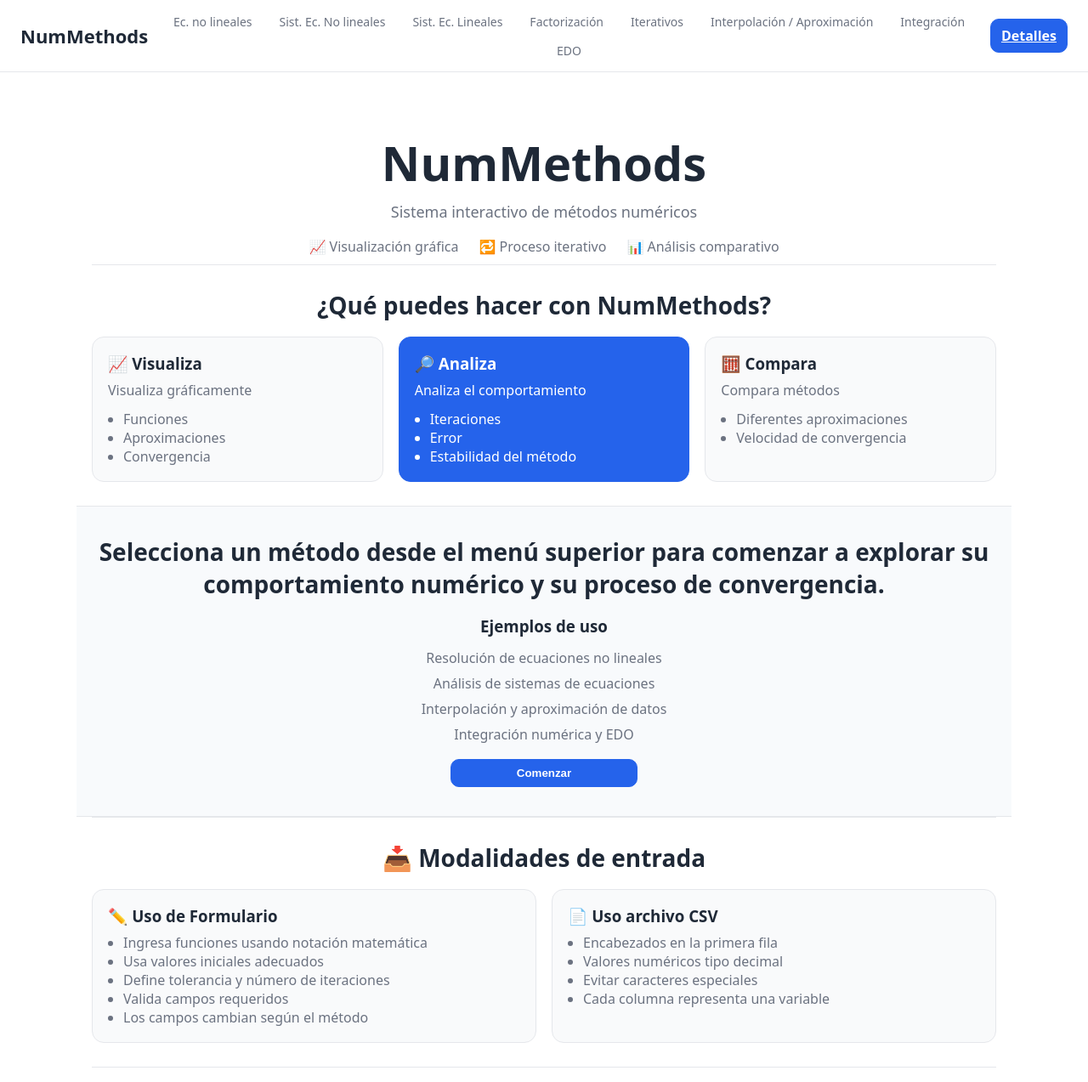
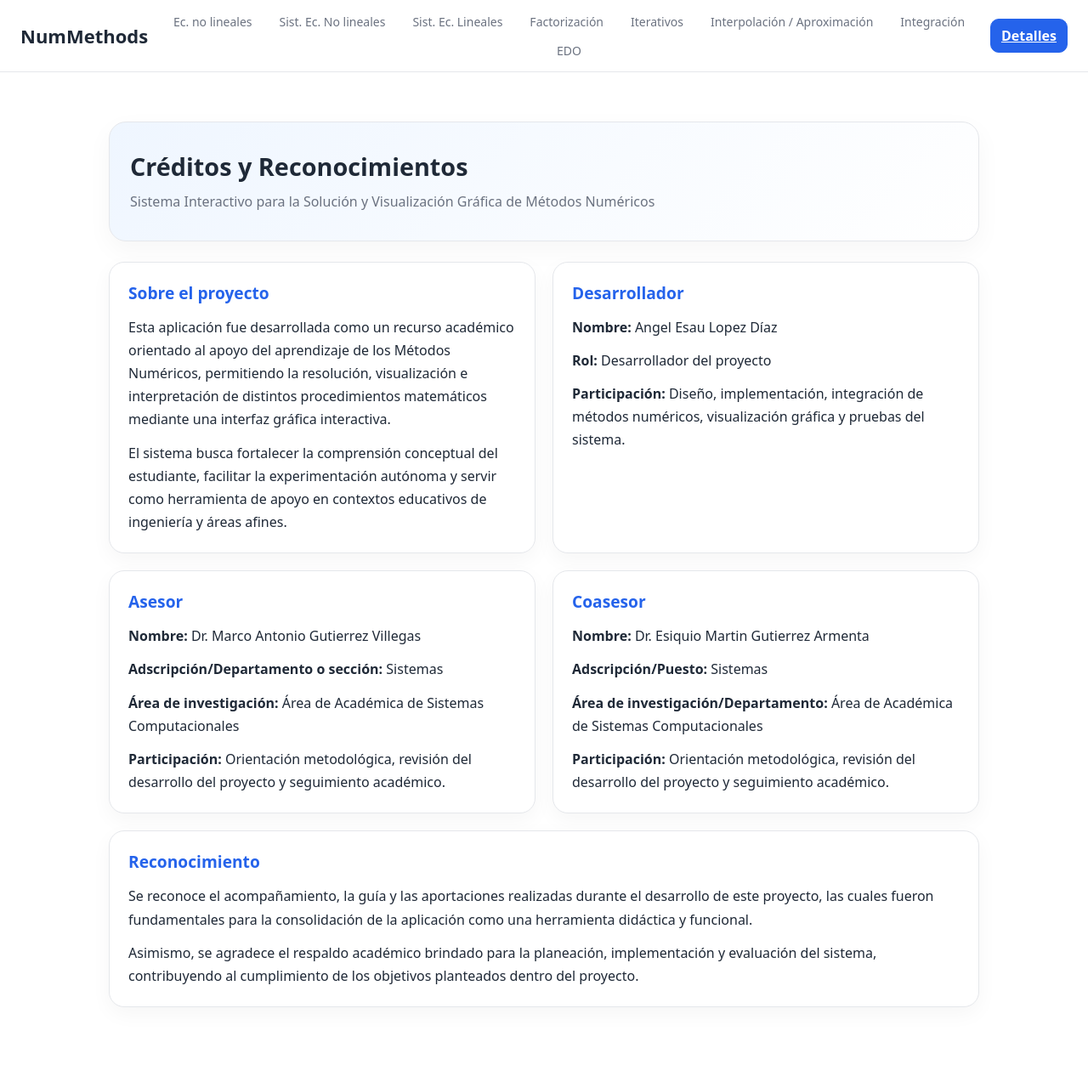
Before and after one commit to Agllpz73/MN_GUI, a Flask app: page / in a window 1280 px wide. Shown: the whole page at 85% size. Run offline with Flask 3, Linux system fonts and the light colour scheme; some libraries are stand-ins or nearby versions.

Commit message:
Update_presentación: se agrego información inicial de datos de presentación

```diff
--- a/nummethods/routes.py
+++ b/nummethods/routes.py
@@ -30,9 +30,12 @@ Se utiliza un Blueprint para organizar las rutas relacionadas con la funcionalid
 """
 main_bp = Blueprint("main", __name__)
 
-@main_bp.get("/")
+@main_bp.get("/home")
 def home():
     return render_template("home.html")
+@main_bp.get("/")
+def creditos():
+    return render_template("creditos.html")
 
 @main_bp.get("/ec-no-lineales")
 def non_linear_eq():
--- a/nummethods/static/css/main.css
+++ b/nummethods/static/css/main.css
@@ -1695,3 +1695,87 @@ html, body{
   font-size: 13px;
   overflow-x: auto;
 }
+/* =========================
+   CRÉDITOS / RECONOCIMIENTOS
+========================= */
+
+.credits-page {
+  padding: 32px 20px 48px;
+}
+
+.credits-wrapper {
+  max-width: 1100px;
+  margin: 0 auto;
+}
+
+.credits-hero {
+  background: linear-gradient(135deg, #eff6ff, #ffffff);
+  border: 1px solid var(--line);
+  border-radius: 20px;
+  padding: 32px 24px;
+  margin-bottom: 24px;
+  box-shadow: 0 10px 30px rgba(0, 0, 0, 0.04);
+}
+
+.credits-title {
+  margin: 0 0 10px;
+  font-size: clamp(1.8rem, 2vw, 2.5rem);
+  color: var(--text);
+}
+
+.credits-subtitle {
+  margin: 0;
+  color: var(--muted);
+  font-size: 1rem;
+  line-height: 1.6;
+}
+
+.credits-grid {
+  display: grid;
+  grid-template-columns: repeat(2, minmax(280px, 1fr));
+  gap: 20px;
+}
+
+.credits-card {
+  background: #fff;
+  border: 1px solid var(--line);
+  border-radius: 18px;
+  padding: 22px;
+  box-shadow: 0 8px 24px rgba(0, 0, 0, 0.04);
+}
+
+.credits-card h2 {
+  margin-top: 0;
+  margin-bottom: 14px;
+  font-size: 1.2rem;
+  color: var(--primary);
+}
+
+.credits-card p {
+  margin: 0 0 12px;
+  line-height: 1.7;
+  color: var(--text);
+}
+
+.credits-card--full {
+  grid-column: 1 / -1;
+}
+
+.person-block p:last-child,
+.credits-card p:last-child {
+  margin-bottom: 0;
+}
+
+@media (max-width: 768px) {
+  .credits-grid {
+    grid-template-columns: 1fr;
+  }
+
+  .credits-card--full {
+    grid-column: auto;
+  }
+
+  .credits-hero {
+    padding: 24px 18px;
+  }
+}
--- /dev/null
+++ b/nummethods/templates/creditos.html
@@ -0,0 +1,84 @@
+{% extends "base.html" %}
+
+{% block title %}Créditos | NumMethods{% endblock %}
+
+{% block content %}
+<section class="credits-page">
+  <div class="credits-wrapper">
+
+    <header class="credits-hero">
+      <h1 class="credits-title">Créditos y Reconocimientos</h1>
+      <p class="credits-subtitle">
+        Sistema Interactivo para la Solución y Visualización Gráfica de Métodos Numéricos
+      </p>
+    </header>
+
+    <div class="credits-grid">
+
+      <!-- Proyecto -->
+      <article class="credits-card">
+        <h2>Sobre el proyecto</h2>
+        <p>
+          Esta aplicación fue desarrollada como un recurso académico orientado al apoyo
+          del aprendizaje de los Métodos Numéricos, permitiendo la resolución,
+          visualización e interpretación de distintos procedimientos matemáticos
+          mediante una interfaz gráfica interactiva.
+        </p>
+        <p>
+          El sistema busca fortalecer la comprensión conceptual del estudiante,
+          facilitar la experimentación autónoma y servir como herramienta de apoyo
+          en contextos educativos de ingeniería y áreas afines.
+        </p>
+      </article>
+
+      <!-- Autor -->
+      <article class="credits-card">
+        <h2>Desarrollador</h2>
+        <div class="person-block">
+          <p><strong>Nombre:</strong> Angel Esau Lopez Díaz</p>
+          <p><strong>Rol:</strong> Desarrollador del proyecto</p>
+          <p><strong>Participación:</strong> Diseño, implementación, integración de métodos numéricos, visualización gráfica y pruebas del sistema.</p>
+        </div>
+      </article>
+
+      <!-- Asesor -->
+      <article class="credits-card">
+        <h2>Asesor</h2>
+        <div class="person-block">
+          <p><strong>Nombre:</strong> Dr. Marco Antonio Gutierrez Villegas</p>
+          <p><strong>Adscripción/Departamento o sección:</strong> Sistemas</p>
+          <p><strong>Área de investigación:</strong> Área de Académica de Sistemas Computacionales</p>
+          <p><strong>Participación:</strong> Orientación metodológica, revisión del desarrollo del proyecto y seguimiento académico.</p>
+        </div>
+      </article>
+
+      <!-- Coasesor -->
+      <article class="credits-card">
+        <h2>Coasesor</h2>
+        <div class="person-block">
+          <p><strong>Nombre:</strong> Dr. Esiquio Martin Gutierrez Armenta</p>
+          <p><strong>Adscripción/Puesto:</strong> Sistemas</p>
+          <p><strong>Área de investigación/Departamento:</strong> Área de Académica de Sistemas Computacionales</p>
+          <p><strong>Participación:</strong> Orientación metodológica, revisión del desarrollo del proyecto y seguimiento académico.</p>
+        </div>
+      </article>
+
+      <!-- Reconocimiento -->
+      <article class="credits-card credits-card--full">
+        <h2>Reconocimiento</h2>
+        <p>
+          Se reconoce el acompañamiento, la guía y las aportaciones realizadas durante
+          el desarrollo de este proyecto, las cuales fueron fundamentales para la
+          consolidación de la aplicación como una herramienta didáctica y funcional.
+        </p>
+        <p>
+          Asimismo, se agradece el respaldo académico brindado para la planeación,
+          implementación y evaluación del sistema, contribuyendo al cumplimiento de
+          los objetivos planteados dentro del proyecto.
+        </p>
+      </article>
+
+    </div>
+  </div>
+</section>
+{% endblock %}
```
